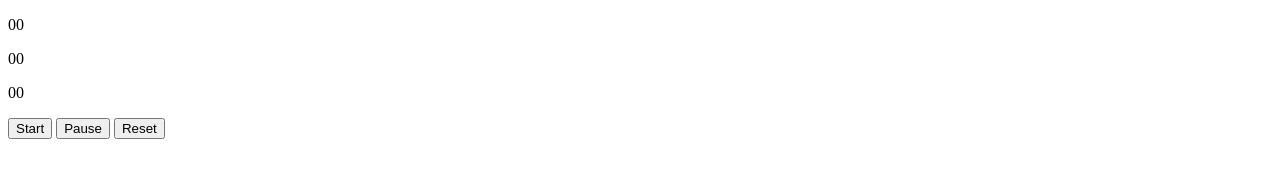
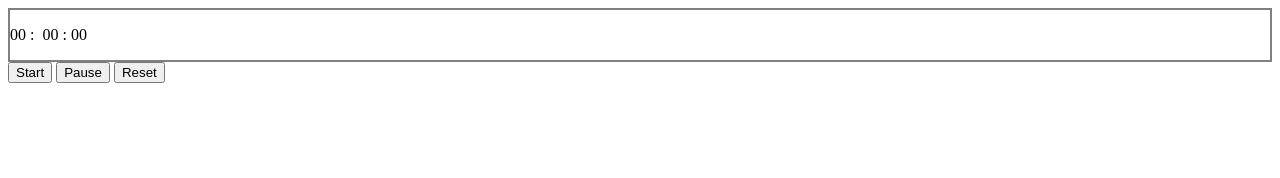
Before and after one commit to NabanitaChowdhury/StopWatch, a plain HTML site: page index.html in a window 1280 px wide. Drawn offline with Linux system fonts and the light colour scheme.

Commit message:
added css

```diff
--- /dev/null
+++ b/Index.css
@@ -0,0 +1,4 @@
+.container {
+    display: flex;
+    border: 2px solid grey;
+}
--- a/index.html
+++ b/index.html
@@ -4,11 +4,12 @@
     <meta charset="UTF-8">
     <meta name="viewport" content="width=device-width, initial-scale=1.0">
     <title>Document</title>
+    <link rel="stylesheet" type="text/css" href="./Index.css">
 </head>
 <body>
     <div class="container">
-        <p id="minute">00</p>
-        <p id="second">00</p>
+        <p id="minute">00</p><p>&nbsp;: &nbsp;</p>
+        <p id="second">00</p><p>&nbsp;:&nbsp;</p>
         <p id="decisecond">00</p>
     </div>
     <div class="buttonContainer">
```
